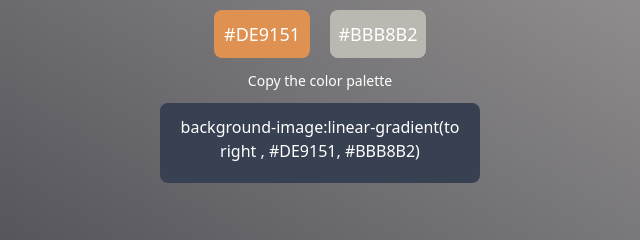
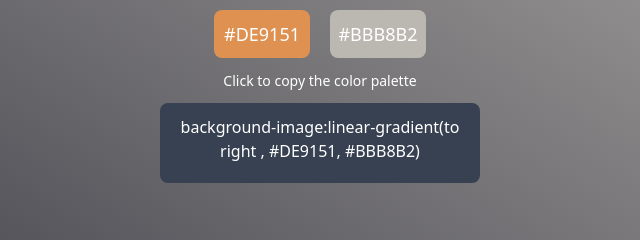
Before and after one commit to Soumya190/Background-Gradient-Generator, a website: page index.html in a window 1280 px wide. Shown: the part 304-544 px from the top of the page, 320-960 px from the left. Drawn offline with Linux system fonts and the light colour scheme.

Commit message:
Update index.html

```diff
--- a/index.html
+++ b/index.html
@@ -12,7 +12,7 @@
             <button class="btn1 bg-[#DE9151] p-2 rounded-lg text-white h-10 w-20 lg:h-12 lg:w-24 text-sm md:text-[1rem] lg:text-lg">#DE9151</button>
             <button class="btn2 bg-[#BBB8B2] p-2 rounded-lg text-white h-10 w-20 lg:h-12 lg:w-24 text-sm md:text-[1rem] lg:text-lg">#BBB8B2</button>
         </div>
-        <p class="content2 text-white text-[0.6rem] md:text-[0.7rem] lg:text-[0.875rem] font-medium text-center">Copy the color palette</p>
+        <p class="content2 text-white text-[0.6rem] md:text-[0.7rem] lg:text-[0.875rem] font-medium text-center">Click to copy the color palette</p>
         <div class="contain bg-gray-700 h-[6.5rem] w-[10rem] md:h-[4rem] md:w-[18rem] lg:h-[5rem] lg:w-[20rem] rounded-lg text-white font-medium text-center p-3">
             <p class="content3 text-[0.8rem] md:text-[0.8rem] lg:text-[1rem]">background-image:linear-gradient(to right , #DE9151, #BBB8B2)</p>
         </div>
```
